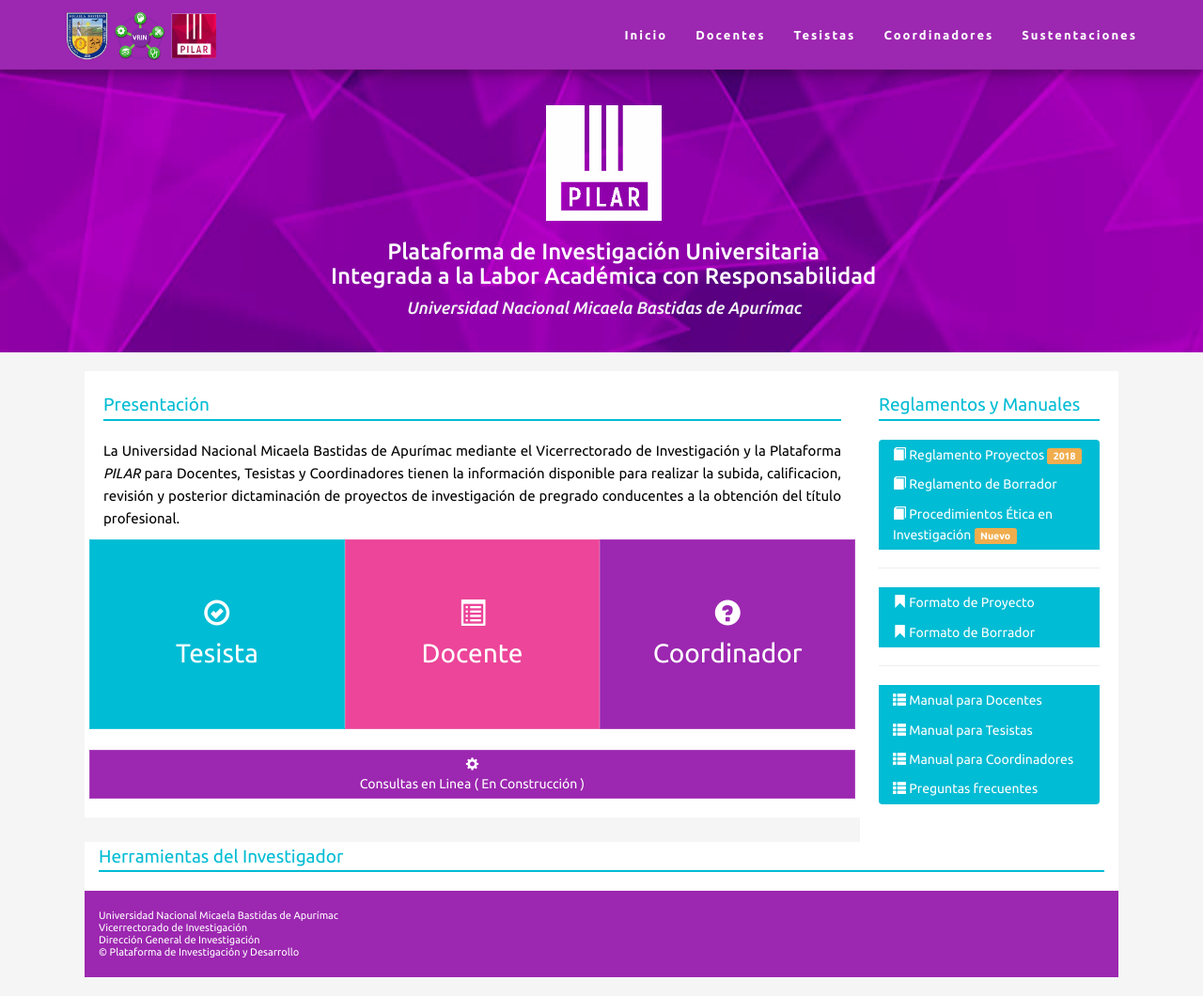
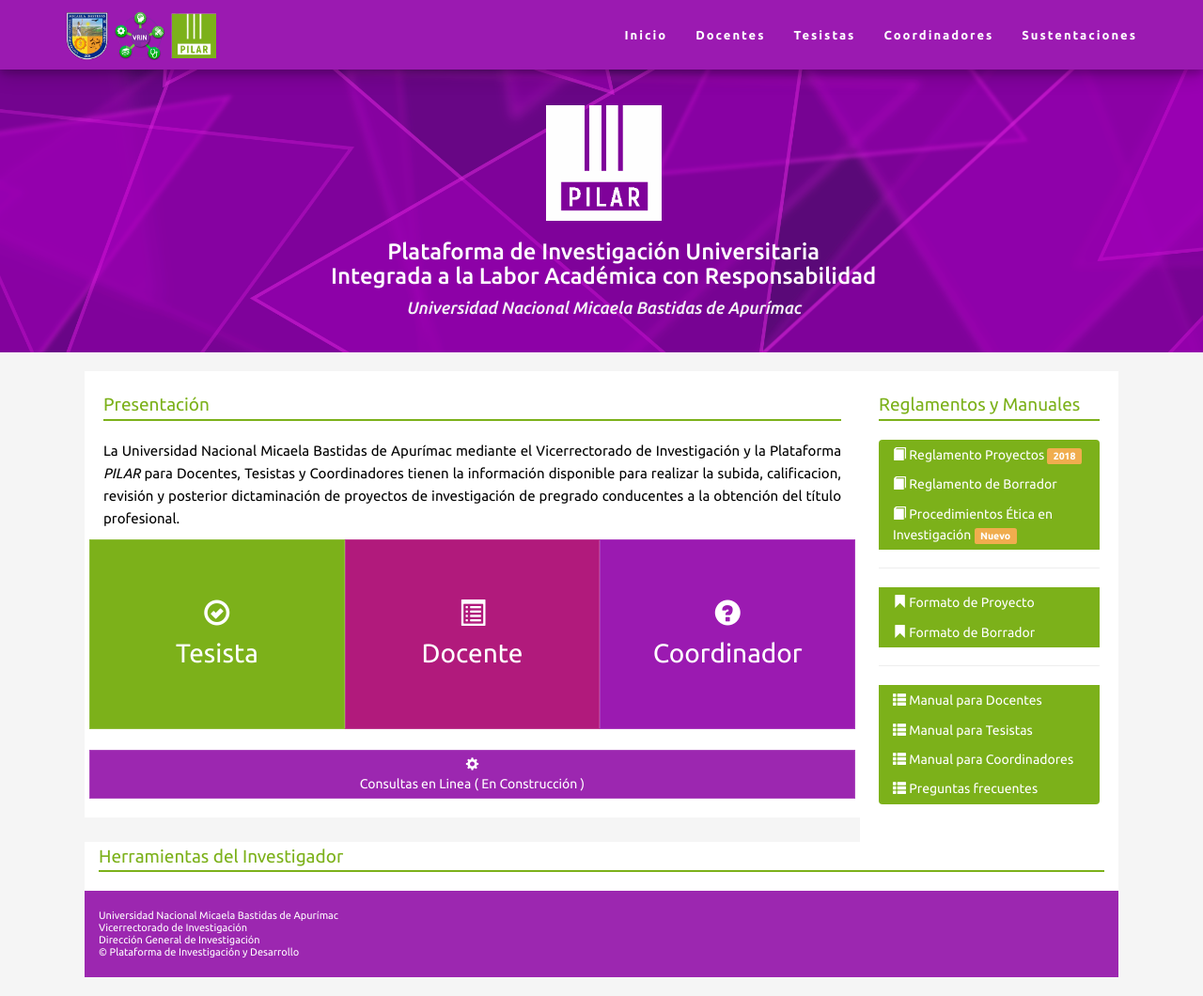
Before and after one commit to SSegundoGonzales/PILAR, a CodeIgniter app: page /database/pilar in a window 1280 px wide. Shown: the whole page at 94% size. Run offline with CodeIgniter, Linux system fonts and the light colour scheme; some libraries are stand-ins or nearby versions.

Commit message:
modificacion de estilos

```diff
--- a/vriadds/pilar/css/style_cord.css
+++ b/vriadds/pilar/css/style_cord.css
@@ -6,8 +6,8 @@ body {
 	padding-top: 50px;
 }
 .navbar-default{
-	background-color: #b70248;
-	border-bottom: 2px solid #ef83ac;
+	background-color: #4e0d58;
+	border-bottom: 2px solid #7a4a82;
 }
 .navbar-default .navbar-brand{
 	color:#fff;
--- a/vriadds/pilar/css/style_we.css
+++ b/vriadds/pilar/css/style_we.css
@@ -37,15 +37,15 @@
   .bg-teal{
     /*+#26cdf3*/
       /*background-color:#4ecdc4; */
-      background-color:#00bcd4;  /*celeste -#26cdf3*/
+      background-color:#7cb11a;  /*celeste -#26cdf3*/
       color: #ffffff;
   }
   .bg-green{
-      background-color:#ec4599;/*#c7f465* - naranja #ffcb6b/; /* gren */
+      background-color:#b11a7c;/*#c7f465* - naranja #ffcb6b/; /* gren */
       color: #ffffff;
   }
   .bg-red-ligth{
-      background-color:rgb(156, 39, 176); /* red-ligth #ff6b6b*/
+      background-color:#9b1ab1; /* red-ligth #ff6b6b*/
       color: #ffffff;
   }
   .bg-red-dark{
@@ -84,14 +84,14 @@
       box-shadow: 0 4px 8px 0 rgba(0, 0, 0, 0.2), 0 6px 20px 0 rgba(0, 0, 0, 0.19);
   }
   .navbar-nav  li a:hover {
-      color: #00bcd4 !important;
+      color: #a7eb29 !important;
   }
   .navbar-default{
     /*background-color: #556370;*/
     /*background-color: #730037;*/
     /*background-color: rgba(255, 255, 255, 0.63);*/
-    background-color: rgb(156, 39, 176); /*NavBar desglosable */
-    background-color: rgb(156, 39, 176);
+    background-color: #9b1ab1; /*NavBar desglosable */
+    background-color: #9b1ab1;
   }
   .navbar-default .navbar-nav>li>a {
     /*color: #fff;*/
@@ -114,7 +114,7 @@
     width: 100%;
     text-align: center;
     align-content: center;
-    background-color: rgba(149, 0, 68, 1.0);
+    background-color: #9b1ab1;
 
     padding: 8em 1.6875em 2em  2em;
     background-image: url("/vriadds/pilar/imag/baner.png");
@@ -154,23 +154,23 @@
     padding: 5px 0px;
   }
   .btn-preg:hover, .btn-preg:active, .btn-preg:focus{
-    background-color: #1f3e74;
+    background-color: #61106f;
     color:white;
   }
   .btn-user:hover, .btn-user:active, .btn-user:focus{
-    background-color: #1f3e74; /* vino #d03e73 - color de Mouse Hover*/
+    background-color: #61106f; /* vino #d03e73 - color de Mouse Hover*/
     color:#fff;
   }
   .titulo{
-    color:#00bcd4;
+    color:#7cb11a;
     border-bottom-style: solid;
-    border-bottom: 2.5px solid #00bcd4;
+    border-bottom: 2.5px solid #7cb11a;
     margin-bottom: 20px;
     font-size: 19px;
   }
   a.blink{
     color: #fff;
-    background-color: #00bcd4;
+    background-color: #7cb11a;
     border: 1px solid #ddd;
     border: none;
     padding: 5px 15px
@@ -195,16 +195,16 @@
   }
   .tesista{
     background-color: rgb(0,0,0);
-    background-color:#00bcd4;/* rgba(38, 205, 243, 0.92)-Overlay tesista- pantalla de login - #00bcd4*/
+    background-color:rgba(124,177,26,0.8);/* rgba(38, 205, 243, 0.92)-Overlay tesista- pantalla de login - #00bcd4*/
     /*background-color: rgba(78, 205, 196, 0.92);*/
   }
    .docente{
     background-color: rgb(0,0,0);
-    background-color: #ec4599;/*rgba(155, 206, 45, 0.92);*/
+    background-color: rgba(177,26,124,0.8);/*rgba(155, 206, 45, 0.92);*/
   }
   .coord{
     background-color: rgb(0,0,0);
-    background-color: rgb(156, 39, 176);
+    background-color: rgba(155, 26,177,0.8);
   }
 
   .overlay-content {
@@ -236,7 +236,7 @@
 
   @media screen and (max-width: 520px) {
       .info-pilar{
-          background: rgba(137, 0, 50, 0.94);
+          background: #9b1ab1;
       }
       h3{
         font-size: 16px;
@@ -284,15 +284,15 @@
   margin:0 auto;
 }
 .login-title-tes{
-  color:#00bcd4; /*colores en el titulo del login*/
+  color:#7cb11a; /*colores en el titulo del login*/
   font-weight: bold;
 }
 .login-title-doc{
-  color:#ec4599;
+  color:#b11a7c;
   font-weight: bold;
 }
 .login-title-cord{
-  color:rgb(156, 39, 176);
+  color:#9b1ab1;
   font-weight: bold;
 }
 
@@ -332,13 +332,13 @@
   cursor: pointer;
 }
 .login-btn-tesista{
-    background: #00bcd4;/*celeste #26cdf3 - Botones de login*/
+    background: #7cb11a;/*celeste #26cdf3 - Botones de login*/
 }
 .login-btn-docente{
-    background: #ec4599; /*naranja #ffcb6b*/
+    background: #b11a7c; /*naranja #ffcb6b*/
 }
 .login-btn-coord{
-    background: rgb(156, 39, 176); /* red #ff6b6b*/
+    background: #9b1ab1; /* red #ff6b6b*/
 }
 .form button:hover,.form button:active,.form button:focus {
     font-weight: bold;
```
Also changed, not shown: vriadds/pilar/imag/baner.png, vriadds/pilar/imag/logos-u-v-p.png, vriadds/pilar/imag/pilar-cord.png, vriadds/pilar/imag/pilar-doc.png, vriadds/pilar/imag/pilar-tes.png, vriadds/pilar/imag/pilar.png.
